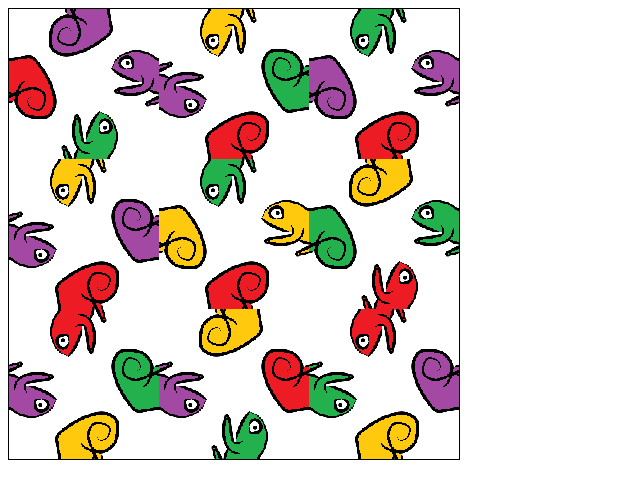
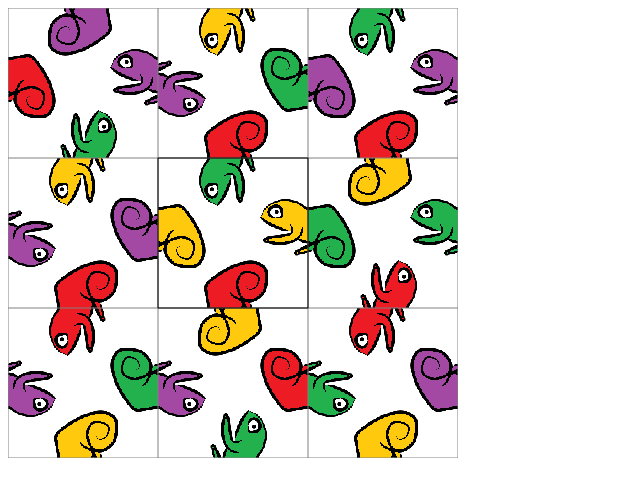
Before and after one commit to lollek/crazykamo-emscripten, a plain HTML site: page index.html in a window 1280 px wide. Both pictures are taken after a click on the element 234 px from the left and 234 px from the top of the page. Shown: the whole page, without its empty margins (0-640 px from the left). Drawn offline with Linux system fonts and the light colour scheme.

Commit message:
Now possible to click card to select it Also removed border around the deck, and added a small grey border between each card

```diff
--- a/crazykamo.js
+++ b/crazykamo.js
@@ -2,6 +2,7 @@ var gStdscr;
 var gStdcon;
 var gDeck;
 var gKamoImg;
+var gCursorFocus = -1;
 
 function Card (x, y, r, id) {
 
@@ -76,10 +77,47 @@ function drawgDeckFull () {
         }
         gStdcon.rotate(Math.PI / 2);
     }
+
+    /* Draw a grid:
+     * We'll use this as a way of highlighting cards later */
+    gStdcon.beginPath();
+    for (var i = 0; i <= 450; i += 150) {
+        gStdcon.moveTo(i, 0);
+        gStdcon.lineTo(i, 450);
+        gStdcon.moveTo(0, i);
+        gStdcon.lineTo(450, i);
+    }
+    gStdcon.strokeStyle = "grey";
+    gStdcon.stroke();
+
 }
 
 function handleEventClick(e) {
-// NOT IMPLEMENTED
+    function drawSelection (cardNumber, color) {
+        var x = (cardNumber % 3) * 150;
+        var y = Math.floor(cardNumber / 3) * 150;
+        gStdcon.strokeStyle = color;
+        gStdcon.strokeRect(x, y, 150, 150);
+    }
+
+    var newFocus = Math.floor(e.pageX / 150) + Math.floor(e.pageY / 150) * 3;
+
+    /* Clicking a Card twice will unselect it: */
+    if (gCursorFocus == newFocus) {
+        drawSelection(newFocus, "white");
+        gCursorFocus = -1;
+        return;
+    }
+
+    /* If no Card is selected: Select it: */
+    if (gCursorFocus == -1) {
+        drawSelection(newFocus, "black");
+        gCursorFocus = newFocus;
+        return;
+    }
+
+    /* If a Card is already selected, swap them: */
+    // NOT IMPLEMENTED
 }
 
 function initMain() {
@@ -103,4 +141,5 @@ function initMain() {
         createNewDeck();
         drawgDeckFull();
      }
+
 }
--- a/index.html
+++ b/index.html
@@ -4,9 +4,6 @@
     <meta http-equiv="Content-Type" content="text/html;charset=utf-8">
     <title>Crazy Kamo HTML5</title>
     <script type="text/javascript" src="crazykamo.js"></script>
-    <style type="text/css">
-      #crazykamo-canvas { border: solid black thin; }
-    </style>
   </head>
   <body>
     <script>
```
